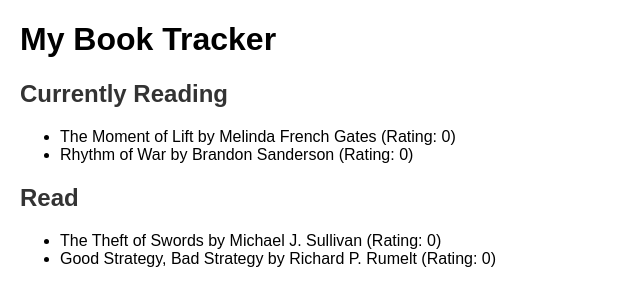
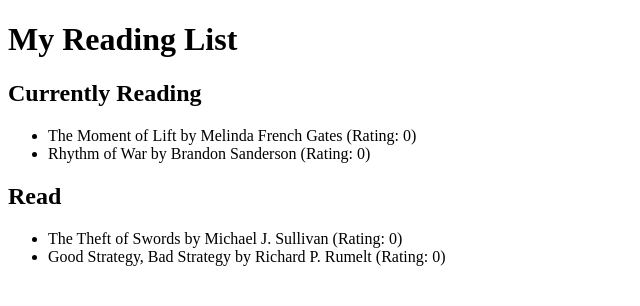
Before and after one commit to p-nihalani/many-books, a plain HTML site: page index.html in a window 1280 px wide. Shown: the whole page, without its empty margins (0-640 px from the left). Drawn offline with Linux system fonts and the light colour scheme.

Commit message:
Update index.html

```diff
--- a/index.html
+++ b/index.html
@@ -3,33 +3,36 @@
 <head>
     <meta charset="UTF-8">
     <meta name="viewport" content="width=device-width, initial-scale=1.0">
-    <title>Book Tracker</title>
-    <style>
-        body { font-family: Arial, sans-serif; margin: 20px; }
-        h2 { color: #333; }
-        .book-list { margin-bottom: 20px; }
-    </style>
+    <title>Book List</title>
 </head>
 <body>
-    <h1>My Book Tracker</h1>
-
+    <h1>My Reading List</h1>
     <h2>Currently Reading</h2>
-    <ul id="reading-list" class="book-list"></ul>
-
+    <ul id="reading-list"></ul>
     <h2>Read</h2>
-    <ul id="read-list" class="book-list"></ul>
+    <ul id="read-list"></ul>
 
     <script>
         async function loadBooks() {
             try {
                 const response = await fetch('books.json');
+                console.log('Response Status:', response.status);  // Check if the fetch was successful
                 if (!response.ok) {
                     throw new Error('Network response was not ok');
                 }
                 const books = await response.json();
+                console.log('Books:', books);  // Log the books array to check if it's loaded correctly
+
+                if (!Array.isArray(books)) {
+                    throw new Error('Expected an array of books');
+                }
 
                 const readingList = document.getElementById('reading-list');
                 const readList = document.getElementById('read-list');
+
+                // Clear any existing lists before adding new books
+                readingList.innerHTML = '';
+                readList.innerHTML = '';
 
                 books.forEach(book => {
                     const listItem = document.createElement('li');
```
